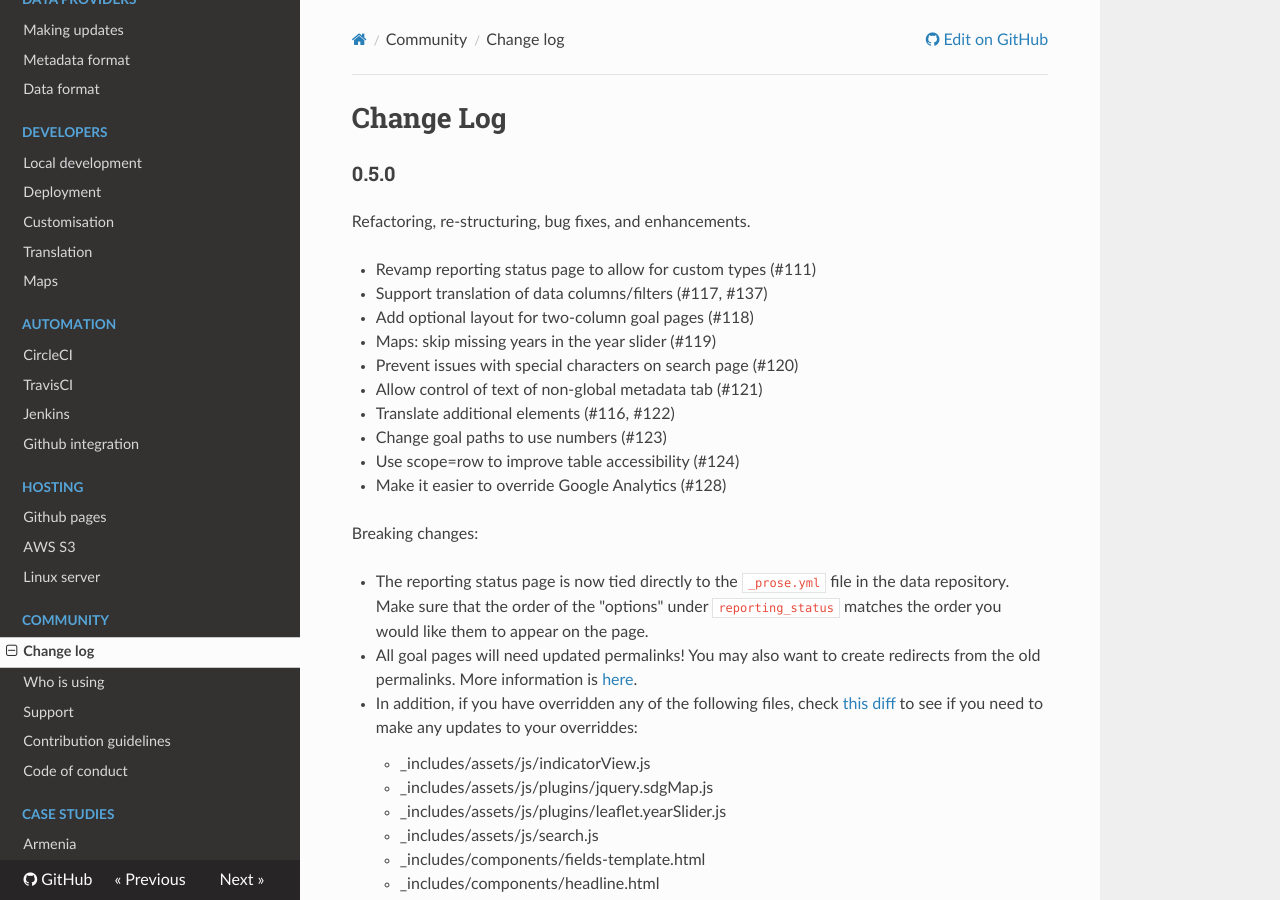
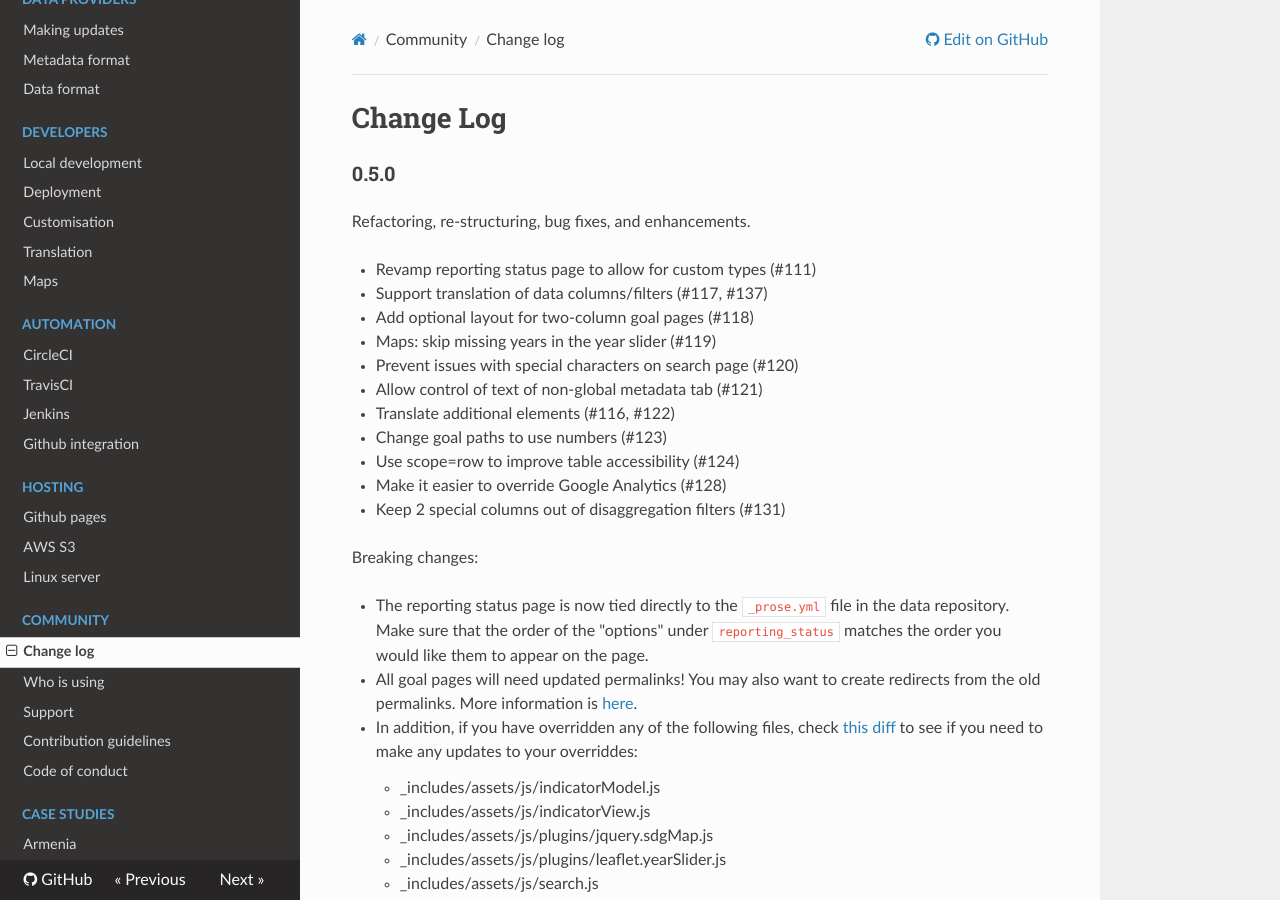
Before and after one commit to open-sdg/open-sdg, an MkDocs documentation site: the page built from docs/changelog.md, in a window 1280 px wide and 900 px high. Built offline with MkDocs 1.6.1, drawn with Linux system fonts in a browser that asks for light colours; nearby versions of some CDN libraries; old or Windows-style settings are respelled for this version of MkDocs.

Commit message:
Update after merging #131

```diff
--- a/docs/changelog.md
+++ b/docs/changelog.md
@@ -14,12 +14,14 @@ Refactoring, re-structuring, bug fixes, and enhancements.
 * Change goal paths to use numbers (#123)
 * Use scope=row to improve table accessibility (#124)
 * Make it easier to override Google Analytics (#128)
+* Keep 2 special columns out of disaggregation filters (#131)
 
 Breaking changes:
 
 * The reporting status page is now tied directly to the `_prose.yml` file in the data repository. Make sure that the order of the "options" under `reporting_status` matches the order you would like them to appear on the page.
 * All goal pages will need updated permalinks! You may also want to create redirects from the old permalinks. More information is [here](https://github.com/open-sdg/open-sdg/pull/123#issue-261720878).
 * In addition, if you have overridden any of the following files, check [this diff](https://github.com/open-sdg/open-sdg/compare/0.4.0...0.5.0) to see if you need to make any updates to your overriddes:
+    * _includes/assets/js/indicatorModel.js
     * _includes/assets/js/indicatorView.js
     * _includes/assets/js/plugins/jquery.sdgMap.js
     * _includes/assets/js/plugins/leaflet.yearSlider.js
```
